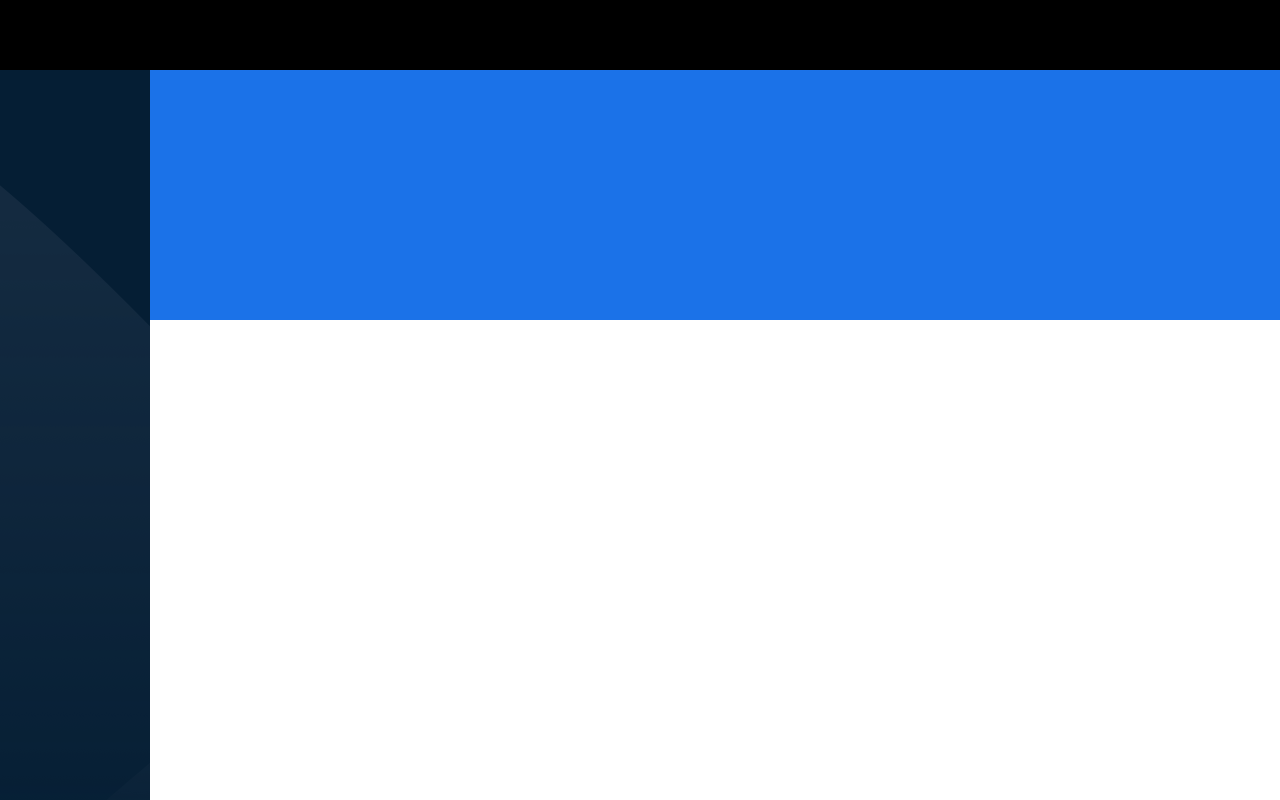
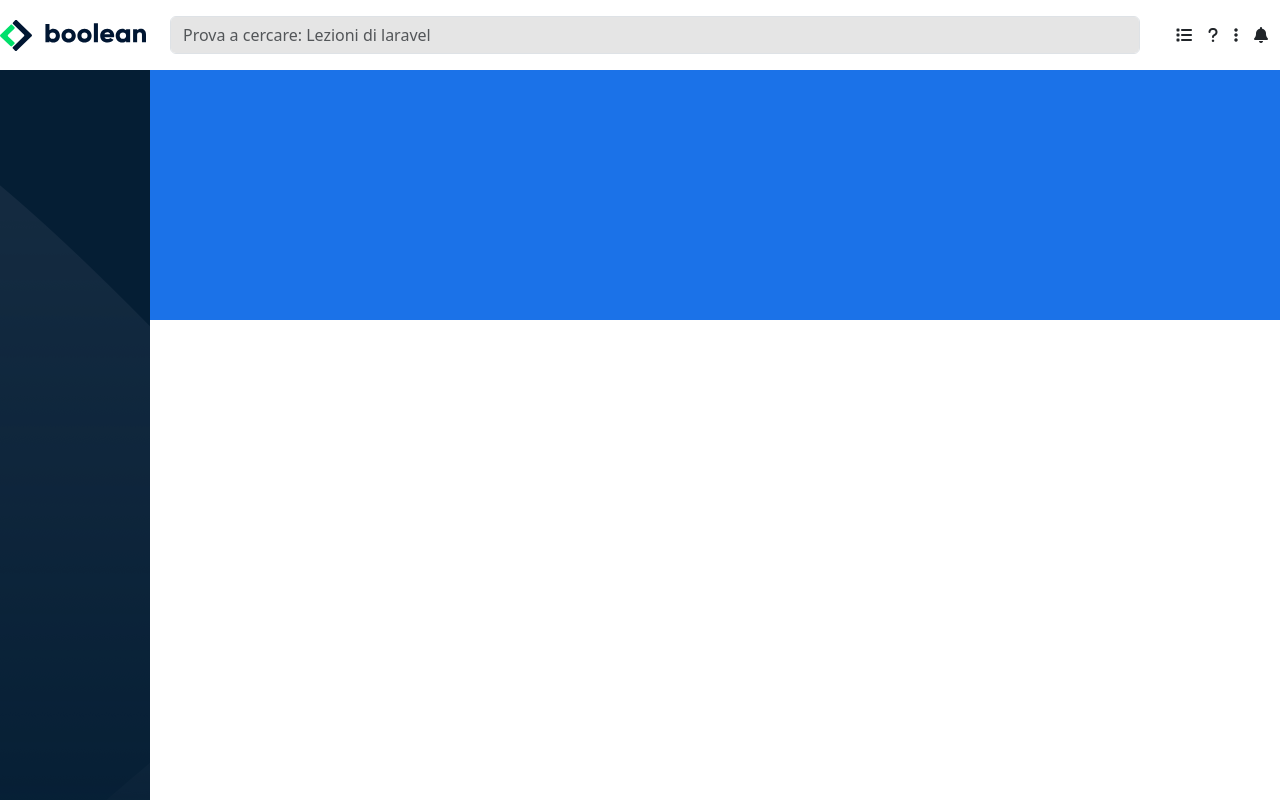
Before and after one commit to Alfredodaniello/html-css-bootstrap-dashboard, a plain HTML site: page index.html in a window 1280 px wide. Drawn offline with nearby package versions, Linux system fonts and the light colour scheme.

Commit message:
feat: add responsive header

```diff
--- a/index.html
+++ b/index.html
@@ -6,12 +6,33 @@
     <!--Bootstrap Css-->
     <link href="https://cdn.jsdelivr.net/npm/bootstrap@5.3.3/dist/css/bootstrap.min.css" rel="stylesheet" integrity="sha384-QWTKZyjpPEjISv5WaRU9OFeRpok6YctnYmDr5pNlyT2bRjXh0JMhjY6hW+ALEwIH" crossorigin="anonymous">
     <!--Bootstrap Css-->
+    <!--Font Awesome-->
+    <link rel="stylesheet" href="https://cdnjs.cloudflare.com/ajax/libs/font-awesome/6.5.1/css/all.min.css">
+    <!--/Font Awesome-->
     <link rel="stylesheet" href="style.css">
     <title>Bootstrap freelancer</title>
 </head>
 <body>
     <header>
-
+        <div class="contaianer">
+            <div class="row">
+                <div class="col-auto logo">
+                    <img class="d-lg-none" src="./img/mobile-logo.png" alt="logo-mobile">
+                    <img class="d-none d-lg-block" src="./img/logo.svg" alt="">
+                </div>
+                <div class="col align-self-center search">
+                    <form class="mt-lg-3" action="">
+                        <input class="form-control me-2 search-bar" type="search" placeholder="Prova a cercare: Lezioni di laravel" aria-label="Search">
+                    </form>
+                </div>
+                <div class="col-auto align-self-center px-4 d-lg-flex gap-3">
+                    <span><i class="fa-solid fa-list d-none d-lg-block"></i></span>
+                    <span><i class="fa-solid fa-question d-none d-lg-block"></i></span>
+                    <span><i class="fa-solid fa-ellipsis-vertical d-none d-lg-block"></i></span>
+                    <span><i class="fa-solid fa-bell"></i></span>
+                </div>
+            </div>
+        </div>
     </header>
     <div class="d-flex ms-container">
         <aside>
--- a/style.css
+++ b/style.css
@@ -1,10 +1,27 @@
+/*************************
+        GENERAL
+*************************/
+img {
+    width: 100%;
+    height: auto;
+}
+
 /*************************
         HEADER
 *************************/
 
 header {
-    background-color: black;
+    background-color: #ffffff;
     height: 70px;
+}
+
+.search-bar {
+    width: 100%;
+    background-color: #e5e5e5;
+}
+
+.logo {
+    width: 94px;
 }
 
 /*************************
@@ -43,4 +60,11 @@ main {
     aside {
         width: 150px;
     }
+    .logo {margin-top: 20px;
+
+        width: 170px;
+    }
+    header i {
+        margin-top: 20px;
+    }
 }
```
Also changed, not shown: img/logo.svg (added).
